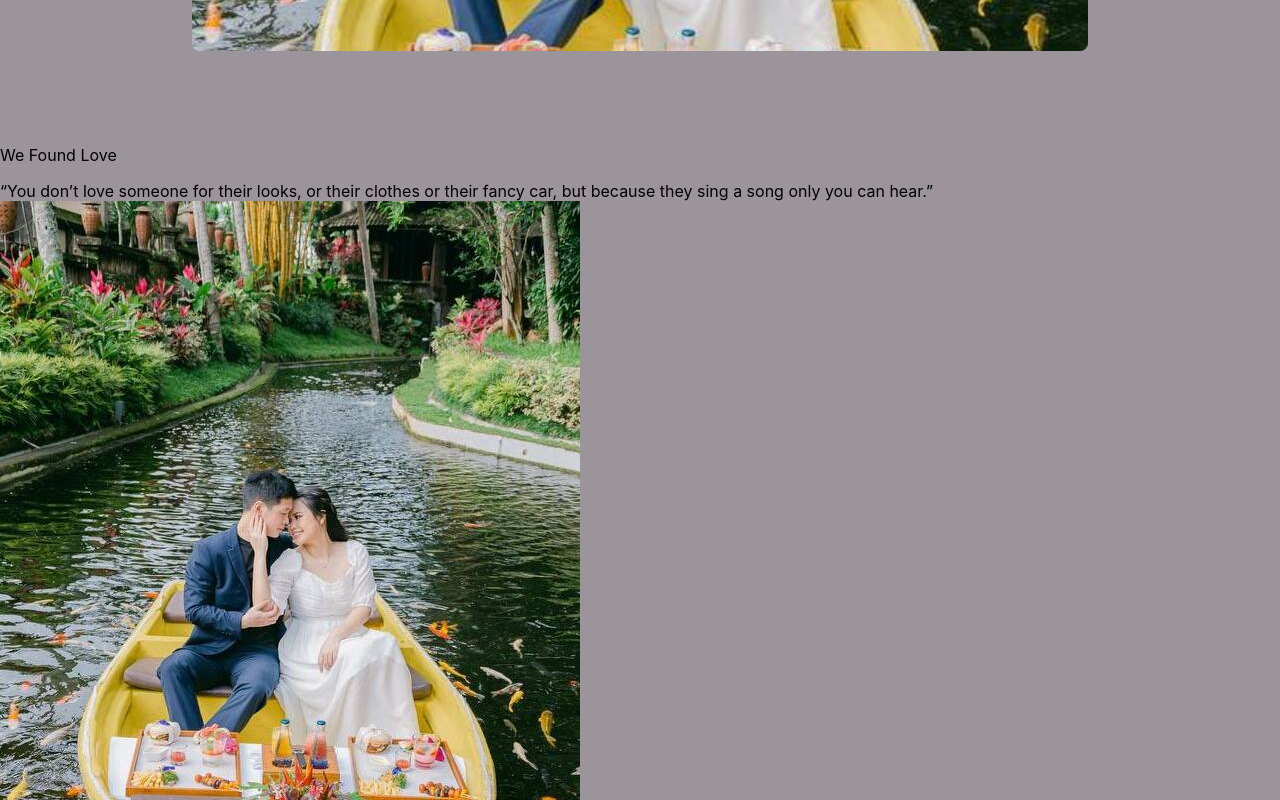
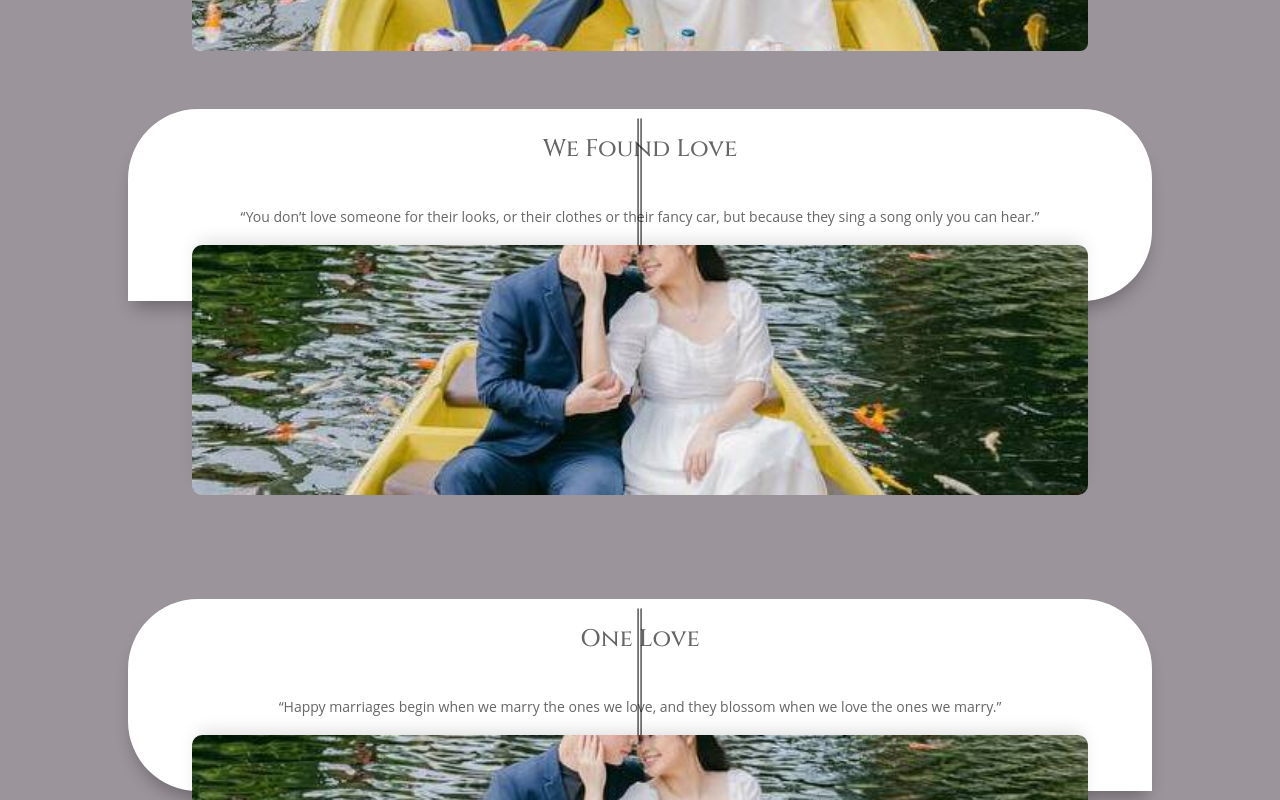
Before and after one commit to Moonhint/erotes, a React (Create React App) app: page / in a window 1280 px wide. Shown: the part 1380-2180 px from the top of the page. Built offline with nearby package versions, Linux system fonts and the light colour scheme.

Commit message:
update show case 2 3

```diff
--- a/public/index.html
+++ b/public/index.html
@@ -13,6 +13,7 @@
     <link rel="preconnect" href="https://fonts.gstatic.com" crossorigin>
     <link href="https://fonts.googleapis.com/css2?family=Cabin:wght@500&display=swap" rel="stylesheet">
     <link href="https://fonts.googleapis.com/css2?family=Pacifico&display=swap" rel="stylesheet">
+    <link href="https://fonts.googleapis.com/css2?family=Cinzel:wght@500&display=swap" rel="stylesheet">
 
     <!--
       manifest.json provides metadata used when your web app is installed on a
--- a/src/Components/ShowCaseTwo/ShowCaseTwo.css
+++ b/src/Components/ShowCaseTwo/ShowCaseTwo.css
@@ -1,8 +1,67 @@
 .show-case-two {
     background-color: #9b949b;
-    padding-top: 44px;
+    padding-top: 24px;
+    padding-bottom: 24px;
 }
 
 .content-two-container {
+    width: 80%;
+    margin: 0 auto;
+    background-color: #FFF;
+    box-shadow: 0px 12px 18px -6px rgb(0 0 0 / 30%);
+    text-align: center;
+    color: #666;
+    padding: 24px 0 72px 0;
+}
 
+.content-two-container.right {
+    border-radius: 70px 70px 0 70px;
 }
+
+.content-two-container.left {
+    border-radius: 70px 70px 70px 0;
+}
+
+.content-two-container p {
+    margin: 0;
+}
+
+.content-two-container .title {
+    font-family: 'Cinzel',Georgia,"Times New Roman",serif;
+    font-size: 24px;
+}
+
+.content-two-container .description {
+    font-family: Open Sans,Arial,sans-serif;
+    line-height: 1.7em;
+    font-weight: 500;
+    font-size: 14px;
+    margin: 0 24px;
+}
+
+.content-two-container .divider {
+    border-top-color: #000000;
+    border-top-style: double;
+    border-top-width: 4px;
+    margin: 18px auto;
+    transform: rotateX(0deg) rotateY(0deg) rotateZ(90deg);
+    width: 13%;
+}
+
+.showcase-two-img-container {
+    width: 70%;
+    margin: 0 auto;
+    z-index: 1;
+    height: 250px;
+}
+
+.showcase-two-img-container img {
+    position: relative;
+    top: -56px;
+    width: 100%;
+    height: 100%;
+    z-index: 1;
+    border-radius: 10px;
+    box-shadow: 0px -9px 18px -6px rgb(0 0 0 / 14%);
+    object-fit: cover;
+}
--- a/src/Components/ShowCaseTwo/index.tsx
+++ b/src/Components/ShowCaseTwo/index.tsx
@@ -4,11 +4,12 @@ interface PropsType {
     title: string;
     desc: string;
     img: string;
+    rightRadius: boolean;
 }
 function ShowCaseTwo(props:PropsType) {
     return (
         <div className="show-case-two">
-            <div className="content-two-container">
+            <div className={props.rightRadius ? "content-two-container right" : "content-two-container left"}>
                 <div className="title">
                     <p>{props.title}</p>
                 </div>
--- a/src/Pages/Content/index.tsx
+++ b/src/Pages/Content/index.tsx
@@ -19,19 +19,33 @@ function Content() {
     const showCasePrewed = [
         {
             title: 'We Found Love',
-            desc: '“You don’t love someone for their looks, or their clothes or their fancy car, but because they sing a song only you can hear.”'
+            desc: '“You don’t love someone for their looks, or their clothes or their fancy car, but because they sing a song only you can hear.”',
+            img: imgPrewedOne,
+            rightRadius: false,
         },
         {
             title: 'One Love',
-            desc: '“Happy marriages begin when we marry the ones we love, and they blossom when we love the ones we marry.”'
+            desc: '“Happy marriages begin when we marry the ones we love, and they blossom when we love the ones we marry.”',
+            img: imgPrewedOne,
+            rightRadius: true,
         }
     ]
     return (
         <div className={contentClassName}>
             <HeroBanner/>
             <ShowCaseOne/>
-            <ShowCaseTwo title={showCasePrewed[0].title} desc={showCasePrewed[0].desc} img={imgPrewedOne} />
-            <ShowCaseTwo title={showCasePrewed[1].title} desc={showCasePrewed[1].desc} img={imgPrewedOne}/>
+            <ShowCaseTwo
+                title={showCasePrewed[0].title}
+                desc={showCasePrewed[0].desc}
+                img={showCasePrewed[0].img}
+                rightRadius={showCasePrewed[0].rightRadius}
+            />
+            <ShowCaseTwo
+                title={showCasePrewed[1].title}
+                desc={showCasePrewed[1].desc}
+                img={showCasePrewed[1].img}
+                rightRadius={showCasePrewed[1].rightRadius}
+            />
             <div>
                 Antoni Info
             </div>
```
